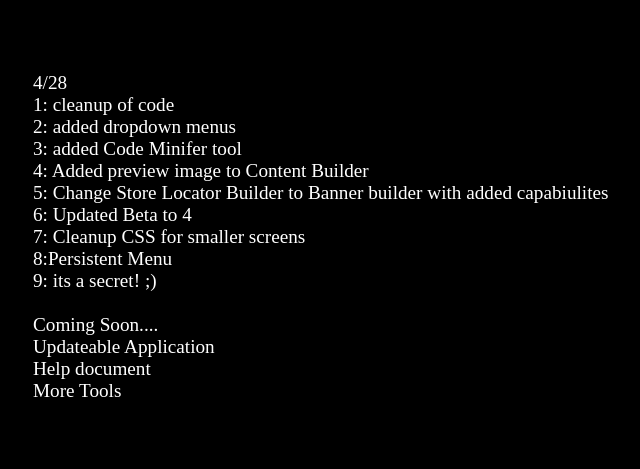
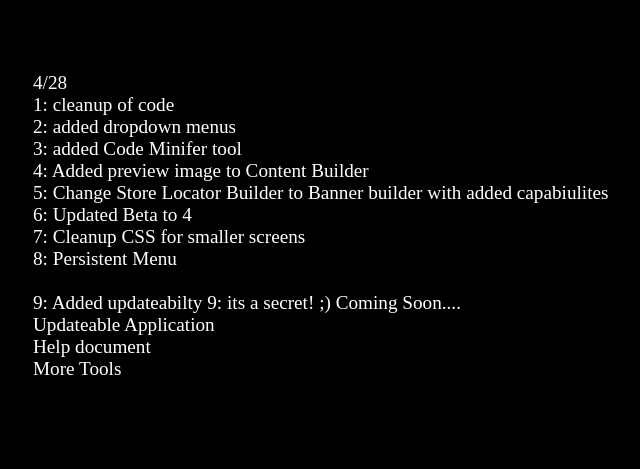
Before and after one commit to domricciardiphoto/Domcell-git, an Electron app: page app/release-notes.html in a window 1280 px wide. Shown: the whole page, without its empty margins (39-679 px from the left). Drawn offline with Linux system fonts and the light colour scheme.

Commit message:
4/28<br>   1: cleanup of code<br>

```diff
--- a/app/release-notes.html
+++ b/app/release-notes.html
@@ -24,8 +24,10 @@
   5: Change Store Locator Builder to Banner builder with added capabiulites<br>
   6: Updated Beta to 4<br>
   7: Cleanup CSS for smaller screens<br>
-  8:Persistent Menu<br>
-  9: its a secret! ;)<br><br>
+  8: Persistent Menu<br><br>
+  9: Added updateabilty
+
+  9: its a secret! ;)
 
   Coming Soon....<br>
   Updateable Application<br>
--- a/package.json
+++ b/package.json
@@ -1,6 +1,6 @@
 {
   "name": "domcell",
-  "version": "2.0.0",
+  "version": "2.0.1",
   "description": "App for PCR Badges and Content",
   "main": "main.js",
   "scripts": {
```
Also changed, not shown: app/about.html (+1 -1 lines).
